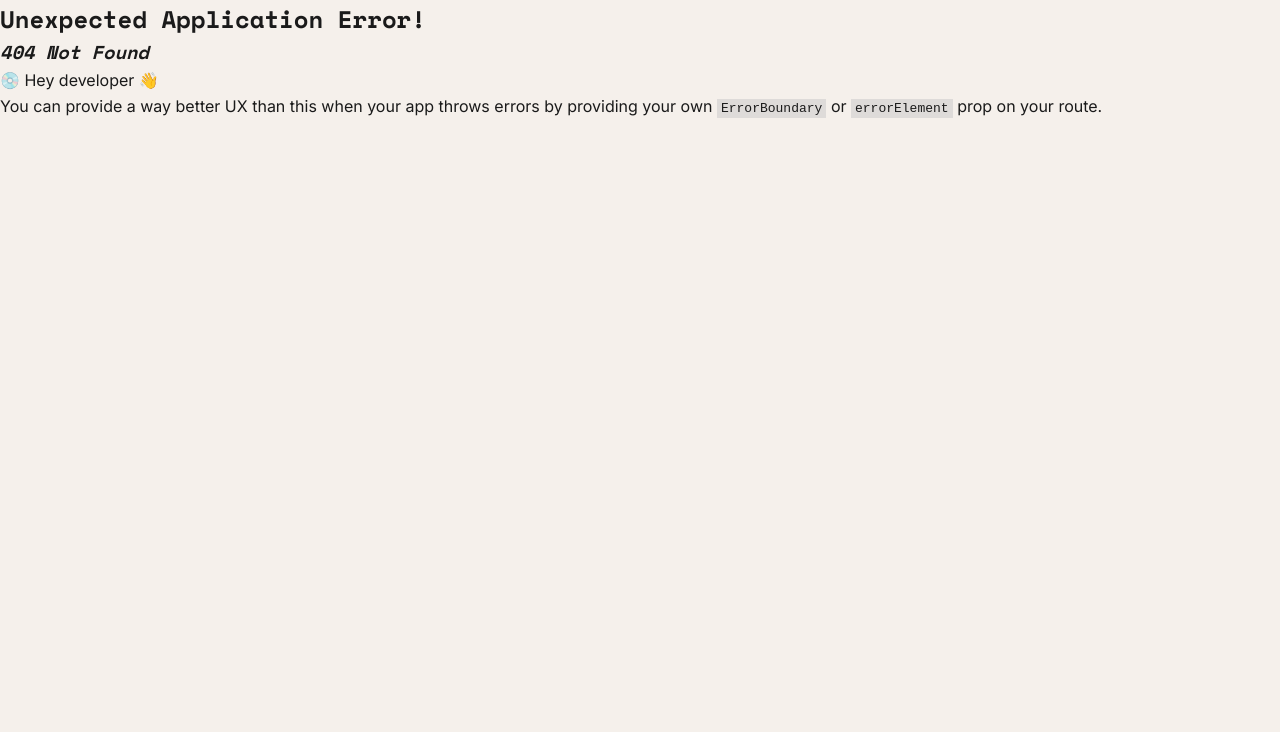
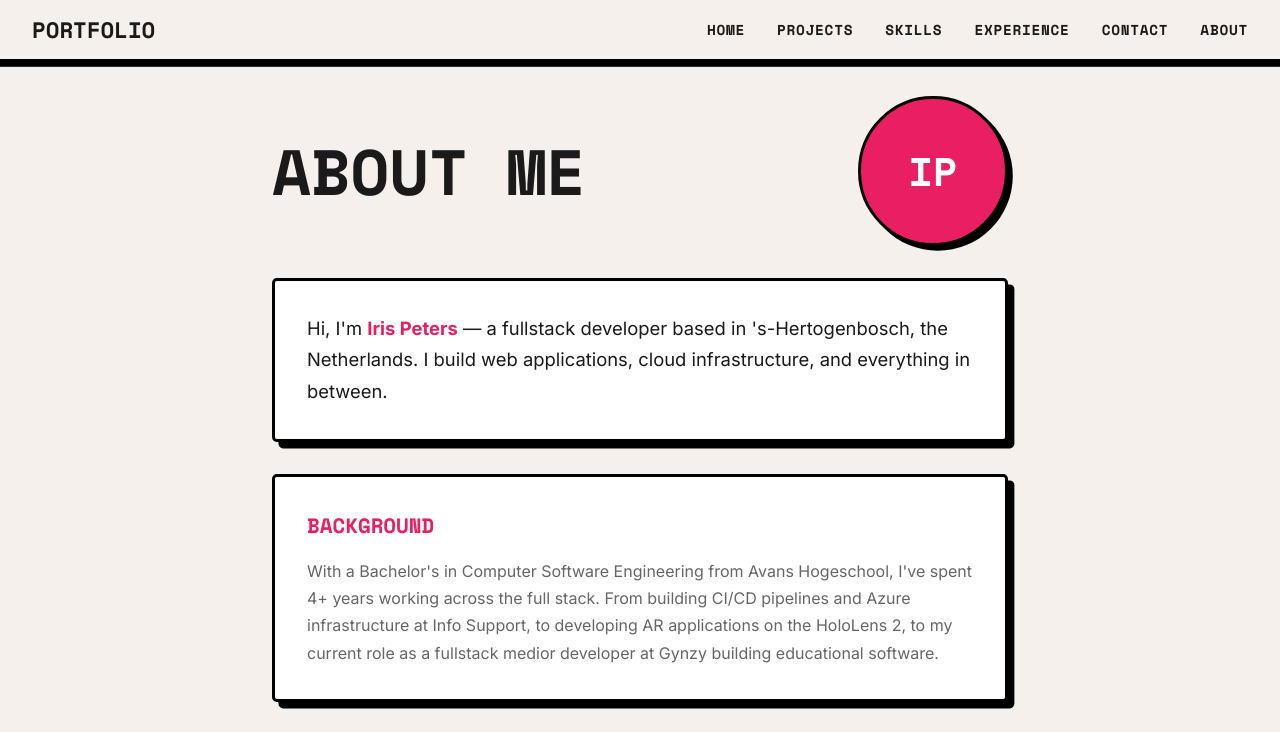
Before and after one commit to Noctilumina/portfolio-website, a React (Vite) app: page /portfolio-website/about in a window 1280 px wide. Before the commit this address had no page. Shown: the top 732 px of the page. Built offline with nearby package versions, Linux system fonts and the light colour scheme.

Commit message:
feat: added basic about me

```diff
--- a/src/App.jsx
+++ b/src/App.jsx
@@ -5,6 +5,7 @@ import { DitherCanvas } from './components/PageTransition/PageTransition';
 import Navbar from './components/Navbar/Navbar';
 import Home from './pages/Home';
 import ProjectDetail from './pages/ProjectDetail/ProjectDetail';
+import About from './pages/About/About';
 import styles from './App.module.css';
 
 const TransitionContext = createContext();
@@ -95,6 +96,7 @@ const router = createBrowserRouter(
       children: [
         { path: '/', element: <Home /> },
         { path: '/project/:slug', element: <ProjectDetail /> },
+        { path: '/about', element: <About /> },
       ],
     },
   ],
--- a/src/components/Navbar/Navbar.jsx
+++ b/src/components/Navbar/Navbar.jsx
@@ -69,6 +69,13 @@ export default function Navbar() {
               {item.label}
             </button>
           ))}
+          <button
+            className={styles.navLink}
+            onClick={() => { setMobileOpen(false); startTransition('/about'); }}
+            role="listitem"
+          >
+            About
+          </button>
         </div>
         <button
           ref={hamburgerRef}
@@ -101,6 +108,13 @@ export default function Navbar() {
             {item.label}
           </button>
         ))}
+        <button
+          className={styles.mobileLink}
+          onClick={() => { closeMobileMenu(); startTransition('/about'); }}
+          tabIndex={mobileOpen ? 0 : -1}
+        >
+          About
+        </button>
       </div>
     </>
   );
--- a/src/components/ProjectCard/ProjectCard.module.css
+++ b/src/components/ProjectCard/ProjectCard.module.css
@@ -14,7 +14,7 @@
   overflow: hidden;
   cursor: pointer;
   transform-origin: center;
-  font-family: ui-sans-serif, system-ui, sans-serif;
+  font-family: var(--font-body);
   text-decoration: none;
   color: inherit;
 }
--- a/src/data/projects.json
+++ b/src/data/projects.json
@@ -5,7 +5,7 @@
     "shortDescription": "Cross-platform educational software built with Flutter and Ember.js for classrooms.",
     "description": "Contributing to Gynzy's interactive education platform used by teachers and students. Working as a fullstack medior developer building features across the Flutter mobile/desktop app and the Ember.js web application. Focus on delivering intuitive, reliable tools for classroom use.",
     "image": "/images/classroom_banner.gif",
-    "techStack": ["Flutter", "Ember.js", "Dart", "JavaScript"],
+    "techStack": ["Flutter", "Ember.js", "Lit", "Gatsby", "Storyblok", "Dart", "JavaScript"],
     "features": [
       "Cross-platform development with Flutter",
       "Interactive web application with Ember.js",
--- a/src/data/skills.json
+++ b/src/data/skills.json
@@ -6,6 +6,8 @@
     { "name": "Angular", "icon": "🅰️" },
     { "name": "TypeScript", "icon": "📘" },
     { "name": "JavaScript", "icon": "🟨" },
+    { "name": "Lit", "icon": "🔥" },
+    { "name": "Gatsby", "icon": "🟣" },
     { "name": "HTML / CSS", "icon": "🌐" },
     { "name": "jQuery", "icon": "📜" }
   ],
@@ -27,6 +29,7 @@
     { "name": "Docker", "icon": "🐳" },
     { "name": "CI/CD", "icon": "🚀" },
     { "name": "Git / GitHub", "icon": "🔀" },
+    { "name": "Storyblok", "icon": "📦" },
     { "name": "Unity3D", "icon": "🎮" }
   ]
 }
--- /dev/null
+++ b/src/pages/About/About.jsx
@@ -0,0 +1,59 @@
+import ScrollReveal from '../../components/ScrollReveal/ScrollReveal';
+import styles from './About.module.css';
+
+export default function About() {
+  return (
+    <main id="main-content" className={styles.page}>
+      <article>
+        <ScrollReveal>
+          <div className={styles.header}>
+            <h1 className={styles.title}>About Me</h1>
+            <div className={styles.portrait}>
+              <span className={styles.portraitPlaceholder}>IP</span>
+            </div>
+          </div>
+        </ScrollReveal>
+
+        <ScrollReveal delay={0.1}>
+          <div className={styles.card}>
+            <div className={styles.intro}>
+              <p>
+                Hi, I'm <strong>Iris Peters</strong> — a fullstack developer based in 's-Hertogenbosch, the Netherlands. I build web applications, cloud infrastructure, and everything in between.
+              </p>
+            </div>
+          </div>
+        </ScrollReveal>
+
+        <ScrollReveal delay={0.2}>
+          <div className={styles.card}>
+            <h2 className={styles.sectionTitle}>Background</h2>
+            <p className={styles.text}>
+              With a Bachelor's in Computer Software Engineering from Avans Hogeschool, I've spent 4+ years working across the full stack. From building CI/CD pipelines and Azure infrastructure at Info Support, to developing AR applications on the HoloLens 2, to my current role as a fullstack medior developer at Gynzy building educational software.
+            </p>
+          </div>
+        </ScrollReveal>
+
+        <ScrollReveal delay={0.3}>
+          <div className={styles.card}>
+            <h2 className={styles.sectionTitle}>What I Do</h2>
+            <p className={styles.text}>
+              I enjoy working across the entire stack — whether that's crafting responsive frontends with Flutter, Ember.js, or React, designing cloud architectures on Azure, or setting up robust DevOps pipelines. I'm always looking to learn new technologies and improve my craft.
+            </p>
+          </div>
+        </ScrollReveal>
+
+        <ScrollReveal delay={0.4}>
+          <div className={styles.card}>
+            <h2 className={styles.sectionTitle}>Beyond Code</h2>
+            <p className={styles.text}>
+              When I'm not coding, you can find me exploring new technologies, contributing to side projects, or enjoying life in the Netherlands. I'm always open to interesting conversations and new opportunities.
+            </p>
+            <div className={styles.beyondImage}>
+              <span className={styles.beyondPlaceholder}>📸</span>
+            </div>
+          </div>
+        </ScrollReveal>
+      </article>
+    </main>
+  );
+}
--- /dev/null
+++ b/src/pages/About/About.module.css
@@ -0,0 +1,105 @@
+.page {
+  padding: 6rem 2rem 4rem;
+  max-width: 800px;
+  margin: 0 auto;
+}
+
+.header {
+  display: flex;
+  align-items: center;
+  justify-content: space-between;
+  margin-bottom: 2rem;
+  gap: 2rem;
+}
+
+.title {
+  font-size: clamp(2.5rem, 6vw, 4rem);
+  font-weight: 700;
+  color: var(--color-text);
+  text-transform: uppercase;
+}
+
+.portrait {
+  width: 150px;
+  height: 150px;
+  border-radius: 50%;
+  border: 0.2em solid var(--color-border);
+  box-shadow: 0.3em 0.3em 0 var(--color-shadow, #000);
+  overflow: hidden;
+  flex-shrink: 0;
+  background: var(--color-primary);
+  display: flex;
+  align-items: center;
+  justify-content: center;
+}
+
+.portraitPlaceholder {
+  font-family: var(--font-heading);
+  font-size: 2.5rem;
+  font-weight: 700;
+  color: #ffffff;
+}
+
+.portraitImage {
+  width: 100%;
+  height: 100%;
+  object-fit: cover;
+}
+
+.beyondImage {
+  margin-top: 1.5rem;
+  width: 100%;
+  height: 250px;
+  border: 0.15em solid var(--color-border);
+  border-radius: 0.3em;
+  box-shadow: 0.25em 0.25em 0 var(--color-shadow, #000);
+  overflow: hidden;
+  background: var(--color-bg);
+  display: flex;
+  align-items: center;
+  justify-content: center;
+}
+
+.beyondPlaceholder {
+  font-size: 3rem;
+  opacity: 0.5;
+}
+
+.beyondImageImg {
+  width: 100%;
+  height: 100%;
+  object-fit: cover;
+}
+
+.card {
+  background: var(--color-surface);
+  border: 0.2em solid var(--color-border);
+  border-radius: 0.3em;
+  box-shadow: 0.4em 0.4em 0 var(--color-shadow, #000);
+  padding: 2rem;
+  margin-bottom: 2rem;
+}
+
+.intro {
+  font-size: 1.15rem;
+  line-height: 1.7;
+  color: var(--color-text);
+}
+
+.intro strong {
+  color: var(--color-primary);
+}
+
+.sectionTitle {
+  font-size: 1.3rem;
+  font-weight: 700;
+  color: var(--color-primary);
+  text-transform: uppercase;
+  margin-bottom: 1rem;
+}
+
+.text {
+  font-size: 1rem;
+  line-height: 1.7;
+  color: var(--color-muted);
+}
```
